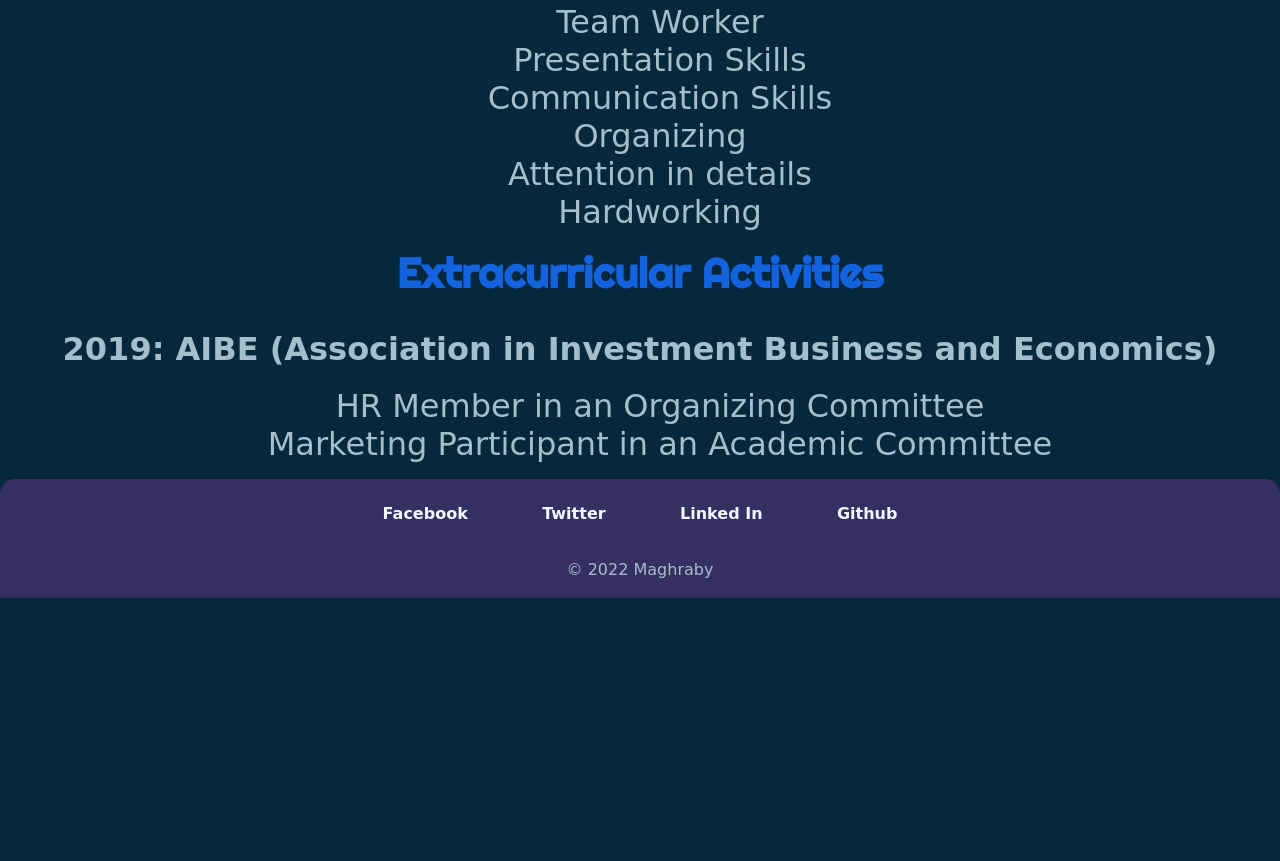
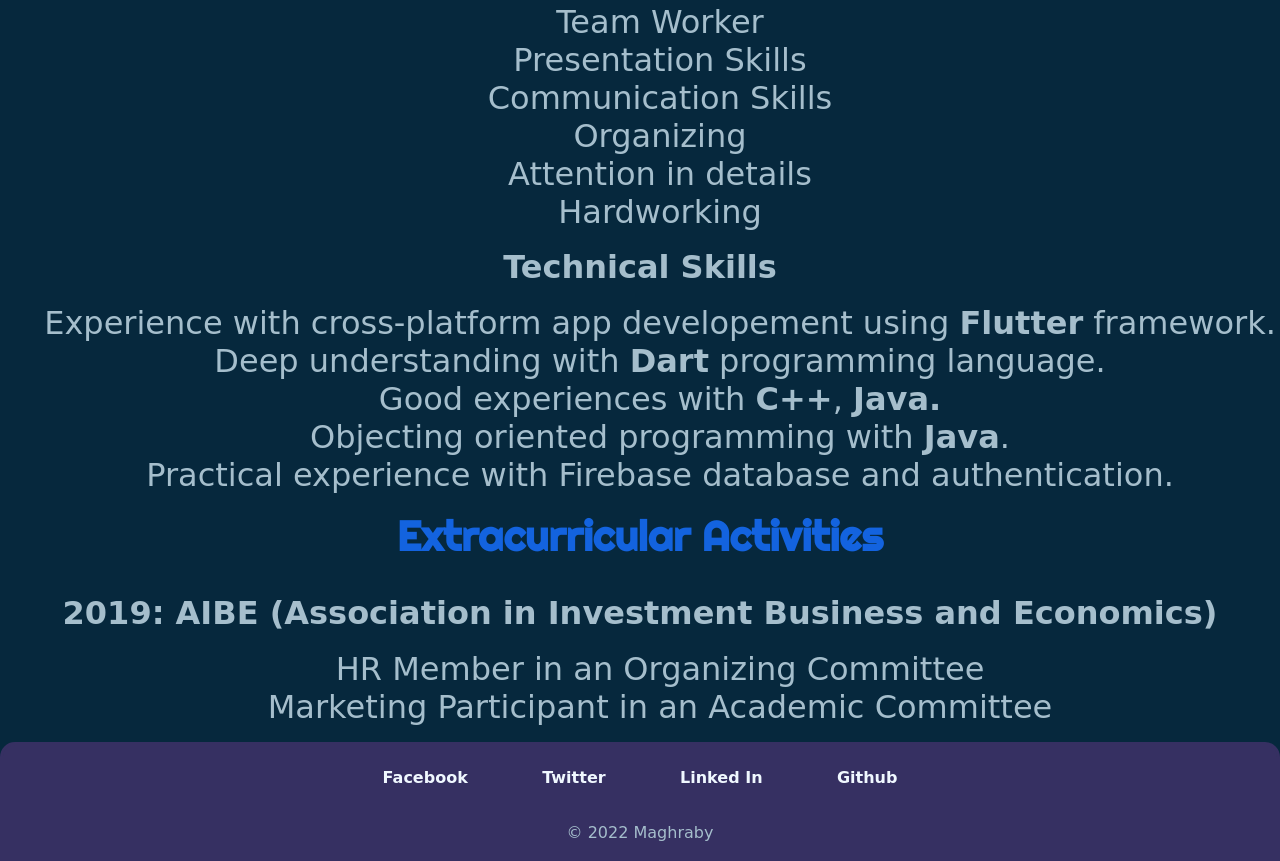
Before and after one commit to maghrabyy/maghrabyPersonalPage, a plain HTML site: page cv.html in a window 1280 px wide. Shown: the part 2214-3075 px from the top of the page. Before the commit the page ends 2812 px from the top, so only its background shows below. Drawn offline with Linux system fonts and the light colour scheme; a web font is replaced by a local one.

Commit message:
Modify cv sections

```diff
--- a/cv.html
+++ b/cv.html
@@ -86,6 +86,14 @@
                     <li>Attention in details</li>
                     <li>Hardworking</li>
                 </ul>
+                <h3>Technical Skills</h3>
+                <ul>
+                    <li>Experience with cross-platform app developement using <span class="bold">Flutter</span> framework.</li>
+                    <li>Deep understanding with <span class="bold">Dart</span> programming language.</li>
+                    <li>Good experiences with <span class="bold">C++</span>, <span class="bold">Java.</span></li>
+                    <li>Objecting oriented programming with <span class="bold">Java</span>.</li>
+                    <li>Practical experience with <span class="">Firebase</span> database and authentication.</li>
+                </ul>
             </div>
             <div class="cvRow">
                 <h2>Extracurricular Activities</h2>
--- a/style.css
+++ b/style.css
@@ -93,6 +93,10 @@ h3{
     font-family: 'Gruppo', cursive;
     color: #A5BECC;
     font-size: 2.3rem;
+}
+
+.bold{
+    font-weight: bold;
 }
 
 /*  Home Page   */
```
